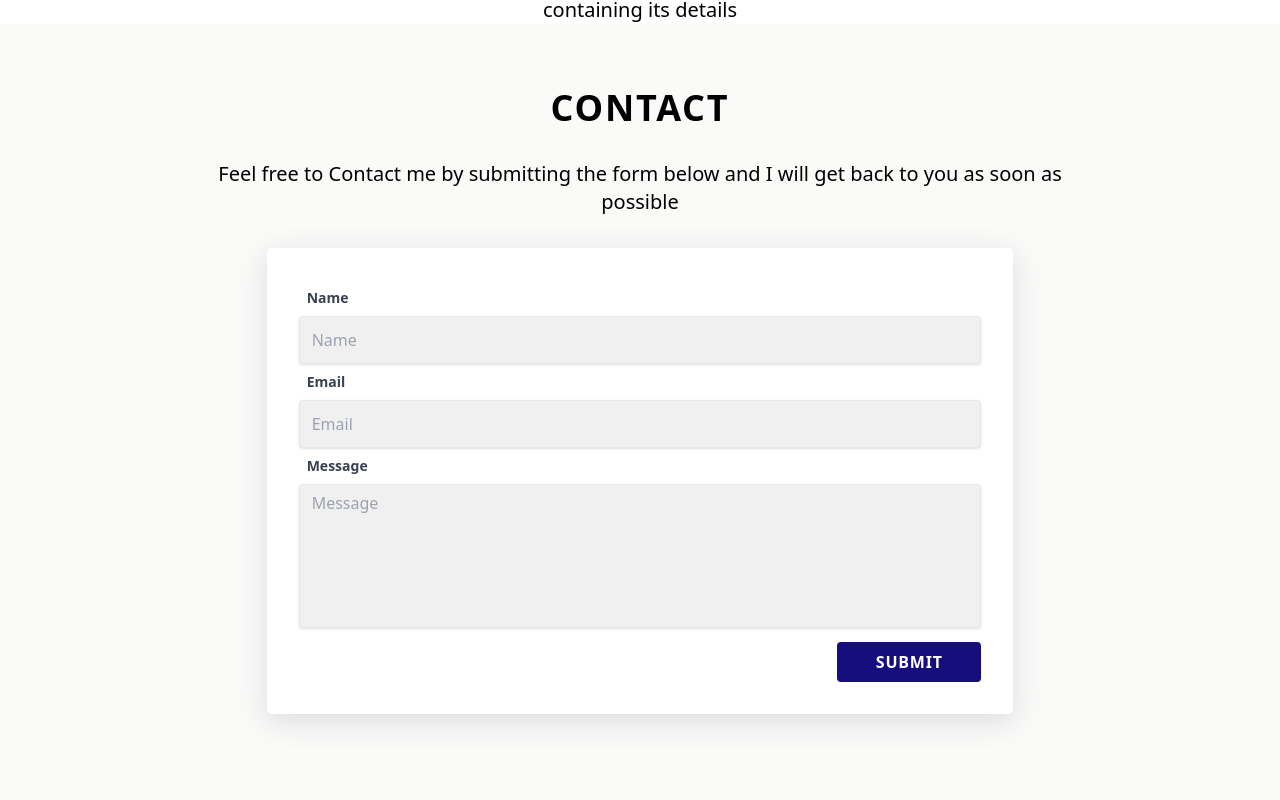
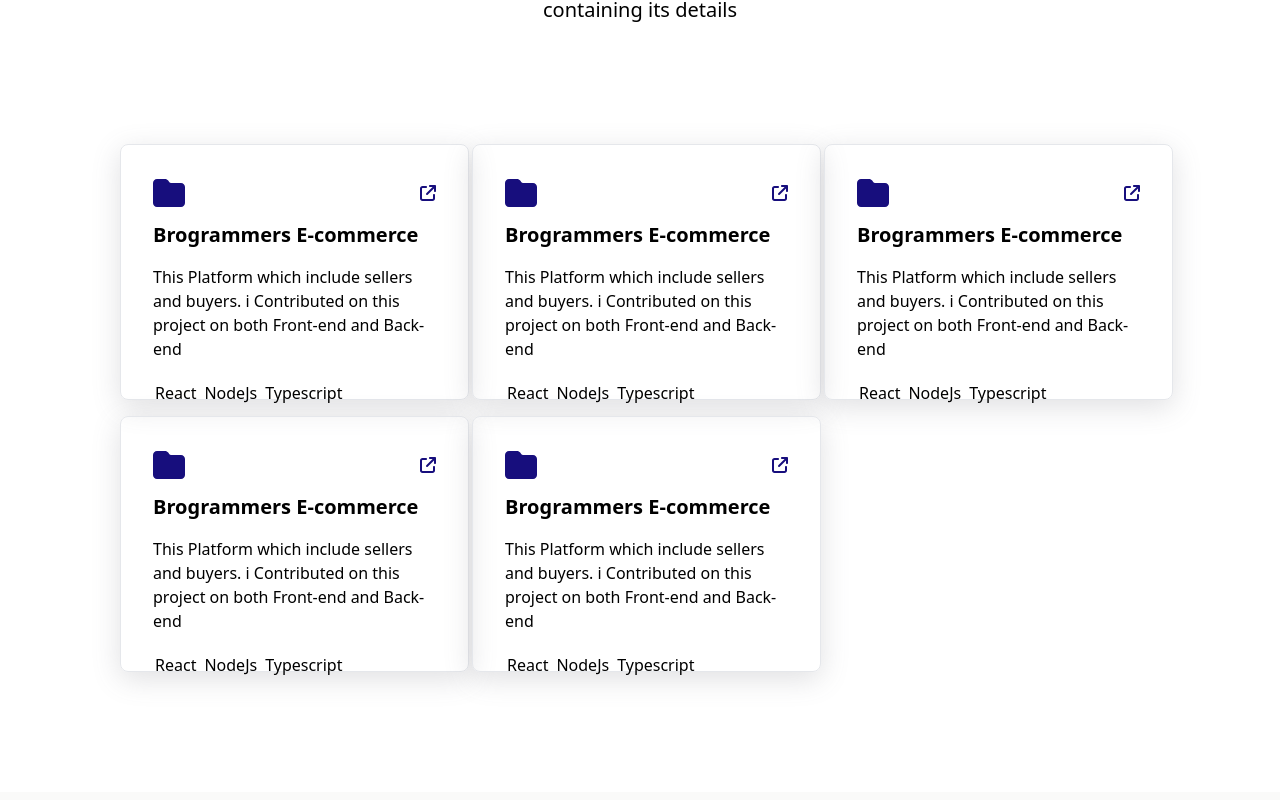
Before and after one commit to bencyubahiro77/benoWebsiteV2, a React (Create React App) app: page / in a window 1280 px wide. Shown: the part 1880-2680 px from the top of the page. Built offline with nearby package versions, Linux system fonts and the light colour scheme.

Commit message:
added project page

```diff
--- a/public/index.html
+++ b/public/index.html
@@ -2,42 +2,18 @@
 <html lang="en">
   <head>
     <meta charset="utf-8" />
-    <link rel="icon" href="%PUBLIC_URL%/favicon.ico" />
+    <link rel="icon" href="%PUBLIC_URL%/pic3.png" />
     <meta name="viewport" content="width=device-width, initial-scale=1" />
     <meta name="theme-color" content="#000000" />
     <meta
       name="description"
       content="Web site created using create-react-app"
     />
-    <link rel="apple-touch-icon" href="%PUBLIC_URL%/logo192.png" />
-    <!--
-      manifest.json provides metadata used when your web app is installed on a
-      user's mobile device or desktop. See https://developers.google.com/web/fundamentals/web-app-manifest/
-    -->
+    <link rel="apple-touch-icon" href="%PUBLIC_URL%/pic3.png" />
     <link rel="manifest" href="%PUBLIC_URL%/manifest.json" />
-    <!--
-      Notice the use of %PUBLIC_URL% in the tags above.
-      It will be replaced with the URL of the `public` folder during the build.
-      Only files inside the `public` folder can be referenced from the HTML.
-
-      Unlike "/favicon.ico" or "favicon.ico", "%PUBLIC_URL%/favicon.ico" will
-      work correctly both with client-side routing and a non-root public URL.
-      Learn how to configure a non-root public URL by running `npm run build`.
-    -->
-    <title>React App</title>
+    <title>Beno</title>
   </head>
   <body>
-    <noscript>You need to enable JavaScript to run this app.</noscript>
     <div id="root"></div>
-    <!--
-      This HTML file is a template.
-      If you open it directly in the browser, you will see an empty page.
-
-      You can add webfonts, meta tags, or analytics to this file.
-      The build step will place the bundled scripts into the <body> tag.
-
-      To begin the development, run `npm start` or `yarn start`.
-      To create a production bundle, use `npm run build` or `yarn build`.
-    -->
   </body>
 </html>
--- a/src/App.css
+++ b/src/App.css
@@ -34,3 +34,7 @@
     border-radius: 5px;
     margin-top: 2rem;
 }
+.box{
+    box-shadow: rgba(100,100,111,.2) 0 7px 29px 0;
+    cursor: pointer;
+}
--- a/src/pages/contact.tsx
+++ b/src/pages/contact.tsx
@@ -15,25 +15,25 @@ const contact = () => {
                 </p>
                 <div>
                     <form className='flex justify-center item-center' >
-                        <div className='pt-8 cont lg:w-7/12 w-11/12'>
+                        <div className='pt-8 cont lg:w-7/12 w-11/12 mb-8'>
                             <div className='w-full'>
                                 <label className='block text-gray-700 text-sm font-bold m-2' htmlFor='name'>
                                     Name
                                 </label>
-                                <input className='shadow appearance-none bg-[#f0f0f0] border rounded w-full h-12 py-2 px-3 text-gray-700 leading-tight focus:outline-none focus:shadow-outline' id='name' type='text' placeholder='Name' required />
+                                <input className='shadow appearance-none bg-[#f0f0f0] border rounded w-full h-16 py-2 px-3 text-gray-700 leading-tight focus:outline-none focus:shadow-outline' id='name' type='text' placeholder='Name' required />
                             </div>
                             <div className='w-full'>
                                 <label className='block text-gray-700 text-sm font-bold m-2' htmlFor='email'>
                                     Email
                                 </label>
-                                <input className='shadow appearance-none bg-[#f0f0f0] h-12 border rounded w-full py-2 px-3 text-gray-700 leading-tight focus:outline-none focus:shadow-outline' id='email' type='email' placeholder='Email' required />
+                                <input className='shadow appearance-none bg-[#f0f0f0] h-16 border rounded w-full py-2 px-3 text-gray-700 leading-tight focus:outline-none focus:shadow-outline' id='email' type='email' placeholder='Email' required />
                             </div>
                             <div className='w-full'>
                                 <label className='block text-gray-700 text-sm font-bold  m-2' htmlFor='email'>
                                     Message
                                 </label>
 
-                                <textarea className='shadow appearance-none bg-[#f0f0f0] h-36 resize-none border rounded w-full py-2 px-3 text-gray-700 leading-tight focus:outline-none focus:shadow-outline' id='message' placeholder='Message' required>
+                                <textarea className='shadow appearance-none bg-[#f0f0f0] h-44 resize-none border rounded w-full py-2 px-3 text-gray-700 leading-tight focus:outline-none focus:shadow-outline' id='message' placeholder='Message' required>
 
                                 </textarea>
                             </div>
--- a/src/pages/project.tsx
+++ b/src/pages/project.tsx
@@ -1,5 +1,8 @@
 import React from 'react'
 import { Element } from 'react-scroll';
+import { FontAwesomeIcon } from '@fortawesome/react-fontawesome';
+import { faFolder, faArrowUpRightFromSquare} from '@fortawesome/free-solid-svg-icons';
+
 
 const project = () => {
   return (
@@ -13,8 +16,131 @@ const project = () => {
                 Here you will find some of the personal and clients projects that I created
                 with each project containing its details
               </p>
-        </div>
-      </section>
+
+              <div className='grid lg:grid-cols-3 gap-0 xl:m-28 '>
+                  <div
+                    className="xl:w-[349px] h-64 rounded-lg border-[1px] m-2 box hover:-translate-y-2"
+                  >
+                    <div className='flex justify-between'>
+                      <h4 className="mt-8 font-normal mb-2 ml-8"><FontAwesomeIcon icon={faFolder} style={{color: "#170e7d",}} className='h-8 w-8' /></h4>
+                      <a href='https://github.com/Mohamed-Hassan' target='_blank' rel='noopener noreferrer'>
+                        <FontAwesomeIcon icon={faArrowUpRightFromSquare} style={{color: "#170e7d",}} className='h-4 w-4 mt-10 mb-2 mr-8' />
+                      </a>
+                    </div>
+
+                    <h4 className='pl-8 text-xl font-bold'>Brogrammers E-commerce</h4>
+
+                    <p className='m-4 pl-4 pr-4'>
+                      This Platform which include sellers and buyers. i Contributed on this project
+                      on both Front-end and Back-end
+                    </p>
+
+                    <ul className="flex ml-4 pl-[14px]">
+                      <li className='m-1'>React</li>
+                      <li className='m-1'>NodeJs</li>
+                      <li className='m-1'>Typescript</li>
+                    </ul>
+                  </div>
+
+                  <div
+                    className="xl:w-[349px] h-64 rounded-lg border-[1px] m-2 box hover:-translate-y-2"
+                  >
+                    <div className='flex justify-between'>
+                      <h4 className="mt-8 font-normal mb-2 ml-8"><FontAwesomeIcon icon={faFolder} style={{color: "#170e7d",}} className='h-8 w-8' /></h4>
+                      <a href='https://github.com/Mohamed-Hassan' target='_blank' rel='noopener noreferrer'>
+                        <FontAwesomeIcon icon={faArrowUpRightFromSquare} style={{color: "#170e7d",}} className='h-4 w-4 mt-10 mb-2 mr-8' />
+                      </a>
+                    </div>
+
+                    <h4 className='pl-8 text-xl font-bold'>Brogrammers E-commerce</h4>
+
+                    <p className='m-4 pl-4 pr-4'>
+                      This Platform which include sellers and buyers. i Contributed on this project
+                      on both Front-end and Back-end
+                    </p>
+
+                    <ul className="flex ml-4 pl-[14px]">
+                      <li className='m-1'>React</li>
+                      <li className='m-1'>NodeJs</li>
+                      <li className='m-1'>Typescript</li>
+                    </ul>
+                  </div>
+
+                  <div
+                    className="xl:w-[349px] h-64 rounded-lg border-[1px] m-2 box hover:-translate-y-2"
+                  >
+                    <div className='flex justify-between'>
+                      <h4 className="mt-8 font-normal mb-2 ml-8"><FontAwesomeIcon icon={faFolder} style={{color: "#170e7d",}} className='h-8 w-8' /></h4>
+                      <a href='https://github.com/Mohamed-Hassan' target='_blank' rel='noopener noreferrer'>
+                        <FontAwesomeIcon icon={faArrowUpRightFromSquare} style={{color: "#170e7d",}} className='h-4 w-4 mt-10 mb-2 mr-8' />
+                      </a>
+                    </div>
+
+                    <h4 className='pl-8 text-xl font-bold'>Brogrammers E-commerce</h4>
+
+                    <p className='m-4 pl-4 pr-4'>
+                      This Platform which include sellers and buyers. i Contributed on this project
+                      on both Front-end and Back-end
+                    </p>
+
+                    <ul className="flex ml-4 pl-[14px]">
+                      <li className='m-1'>React</li>
+                      <li className='m-1'>NodeJs</li>
+                      <li className='m-1'>Typescript</li>
+                    </ul>
+                  </div>
+
+                  <div
+                    className="xl:w-[349px] h-64 rounded-lg border-[1px] m-2 box hover:-translate-y-2"
+                  >
+                    <div className='flex justify-between'>
+                      <h4 className="mt-8 font-normal mb-2 ml-8"><FontAwesomeIcon icon={faFolder} style={{color: "#170e7d",}} className='h-8 w-8' /></h4>
+                      <a href='https://github.com/Mohamed-Hassan' target='_blank' rel='noopener noreferrer'>
+                        <FontAwesomeIcon icon={faArrowUpRightFromSquare} style={{color: "#170e7d",}} className='h-4 w-4 mt-10 mb-2 mr-8' />
+                      </a>
+                    </div>
+
+                    <h4 className='pl-8 text-xl font-bold'>Brogrammers E-commerce</h4>
+
+                    <p className='m-4 pl-4 pr-4'>
+                      This Platform which include sellers and buyers. i Contributed on this project
+                      on both Front-end and Back-end
+                    </p>
+
+                    <ul className="flex ml-4 pl-[14px]">
+                      <li className='m-1'>React</li>
+                      <li className='m-1'>NodeJs</li>
+                      <li className='m-1'>Typescript</li>
+                    </ul>
+                  </div>
+
+                  <div
+                    className="xl:w-[349px] h-64 rounded-lg border-[1px] m-2 box hover:-translate-y-2"
+                  >
+                    <div className='flex justify-between'>
+                      <h4 className="mt-8 font-normal mb-2 ml-8"><FontAwesomeIcon icon={faFolder} style={{color: "#170e7d",}} className='h-8 w-8' /></h4>
+                      <a href='https://github.com/Mohamed-Hassan' target='_blank' rel='noopener noreferrer'>
+                        <FontAwesomeIcon icon={faArrowUpRightFromSquare} style={{color: "#170e7d",}} className='h-4 w-4 mt-10 mb-2 mr-8' />
+                      </a>
+                    </div>
+
+                    <h4 className='pl-8 text-xl font-bold'>Brogrammers E-commerce</h4>
+
+                    <p className='m-4 pl-4 pr-4'>
+                      This Platform which include sellers and buyers. i Contributed on this project
+                      on both Front-end and Back-end
+                    </p>
+
+                    <ul className="flex ml-4 pl-[14px]">
+                      <li className='m-1'>React</li>
+                      <li className='m-1'>NodeJs</li>
+                      <li className='m-1'>Typescript</li>
+                    </ul>
+                  </div>
+
+              </div>
+          </div>
+       </section>
     </Element>
   )
 }
```
Also changed, not shown: public/pic3.png (added).
